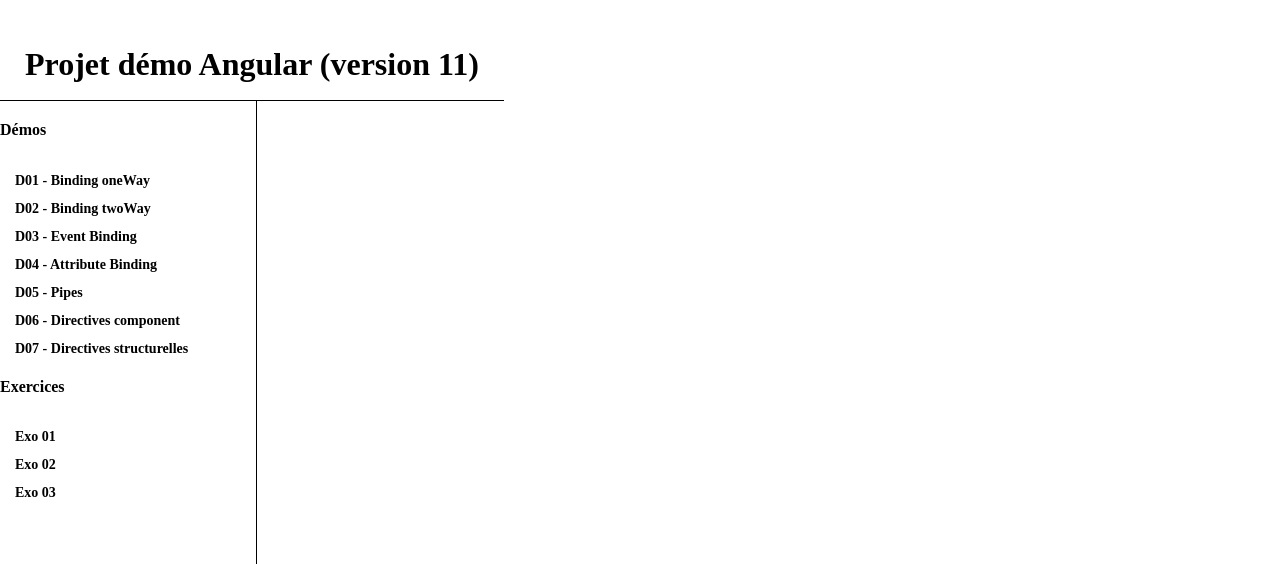
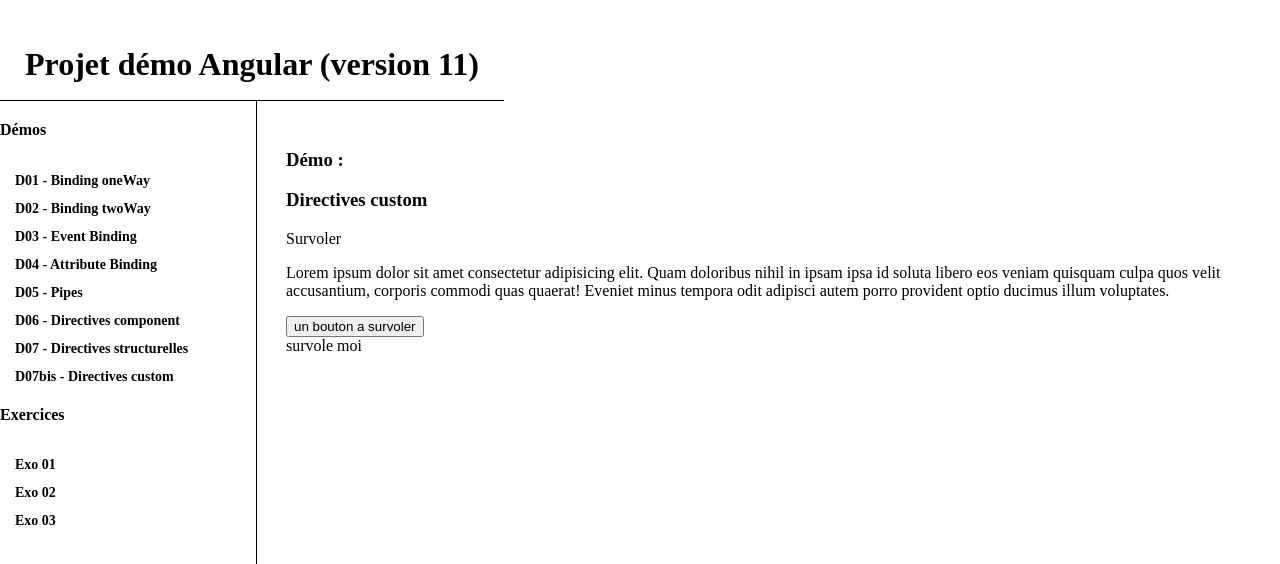
Before and after one commit to HayeGregory/DemoAngular, an Angular app: page /demo/demo07bis in a window 1280 px wide. Before the commit this address led to /. Shown: the top 564 px of the page. Built offline with nearby package versions, Linux system fonts and the light colour scheme.

Commit message:
demo07bis directive custom de survol

```diff
--- a/src/app/app.module.ts
+++ b/src/app/app.module.ts
@@ -12,6 +12,7 @@
 import { ToFahrenheitPipe } from './components/pipes/to-fahrenheit.pipe';
 import { TemperaturePipe } from './components/pipes/temperature.pipe';
 import { AfficherChronoPipe } from './components/pipes/afficher-chrono.pipe';
+import { HighlightDirective } from './components/directives/highlight.directive';
 
 @NgModule({
   declarations: [AppComponent, HomeComponent, AboutComponent, NavComponent],
--- a/src/app/components/demo/demo-routing.module.ts
+++ b/src/app/components/demo/demo-routing.module.ts
@@ -8,6 +8,7 @@
 import { Demo05Component } from './demo05/demo05.component';
 import { Demo06Component } from './demo06/demo06.component';
 import { Demo07Component } from './demo07/demo07.component';
+import { Demo07bisComponent } from './demo07bis/demo07bis.component';
 
 const routes: Routes = [
   {
@@ -21,6 +22,7 @@
       { path: 'demo05', component: Demo05Component },
       { path: 'demo06', component: Demo06Component },
       { path: 'demo07', component: Demo07Component },
+      { path: 'demo07bis', component: Demo07bisComponent },
     ],
   },
 ];
--- a/src/app/components/demo/demo.module.ts
+++ b/src/app/components/demo/demo.module.ts
@@ -12,6 +12,7 @@
 import { SharedModule } from '../shared/shared.module';
 import { Demo06Component } from './demo06/demo06.component';
 import { Demo07Component } from './demo07/demo07.component';
+import { Demo07bisComponent } from './demo07bis/demo07bis.component';
 
 @NgModule({
   declarations: [
@@ -23,6 +24,7 @@
     Demo05Component,
     Demo06Component,
     Demo07Component,
+    Demo07bisComponent,
   ],
   imports: [CommonModule, DemoRoutingModule, FormsModule, SharedModule],
 })
--- /dev/null
+++ b/src/app/components/demo/demo07bis/demo07bis.component.html
@@ -0,0 +1,16 @@
+<h3>Directives custom</h3>
+
+<p>Survoler</p>
+
+<p appHighlight>
+  Lorem ipsum dolor sit amet consectetur adipisicing elit. Quam doloribus nihil
+  in ipsam ipsa id soluta libero eos veniam quisquam culpa quos velit
+  accusantium, corporis commodi quas quaerat! Eveniet minus tempora odit
+  adipisci autem porro provident optio ducimus illum voluptates.
+</p>
+
+<input appHighlight type="button" value="un bouton a survoler" />
+
+<div appHighlight [ngStyle]="{ width: '100px', height: '100px' }">
+  survole moi
+</div>
--- /dev/null
+++ b/src/app/components/demo/demo07bis/demo07bis.component.ts
@@ -0,0 +1,15 @@
+import { Component, OnInit } from '@angular/core';
+
+@Component({
+  selector: 'app-demo07bis',
+  templateUrl: './demo07bis.component.html',
+  styleUrls: ['./demo07bis.component.scss']
+})
+export class Demo07bisComponent implements OnInit {
+
+  constructor() { }
+
+  ngOnInit(): void {
+  }
+
+}
--- /dev/null
+++ b/src/app/components/directives/highlight.directive.ts
@@ -0,0 +1,19 @@
+import { Directive, ElementRef, HostListener } from '@angular/core';
+
+@Directive({
+  selector: '[appHighlight]',
+})
+export class HighlightDirective {
+  constructor(private el: ElementRef) {}
+
+  @HostListener('mouseenter') onMouseEnter() {
+    this.highliht('yellow');
+  }
+
+  @HostListener('mouseleave') onMouseLeave() {
+    this.highliht('transparent');
+  }
+  private highliht(color: string) {
+    this.el.nativeElement.style.backgroundColor = color;
+  }
+}
--- a/src/app/components/nav/nav.component.html
+++ b/src/app/components/nav/nav.component.html
@@ -21,6 +21,9 @@
   <li>
     <a routerLink="demo/demo07">D07 - Directives structurelles</a>
   </li>
+  <li>
+    <a routerLink="demo/demo07bis">D07bis - Directives custom</a>
+  </li>
 </ul>
 
 <h4>Exercices</h4>
```
Also changed, not shown: src/app/components/shared/shared.module.ts (+13 -2 lines), memo.txt, src/app/components/demo/demo07bis/demo07bis.component.scss (added).
